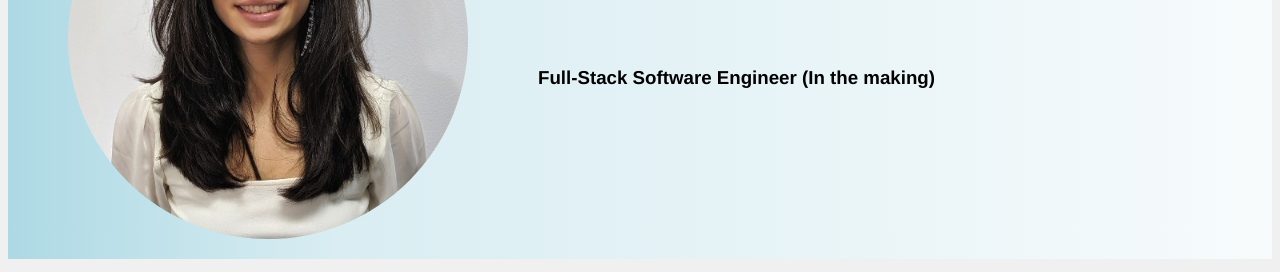
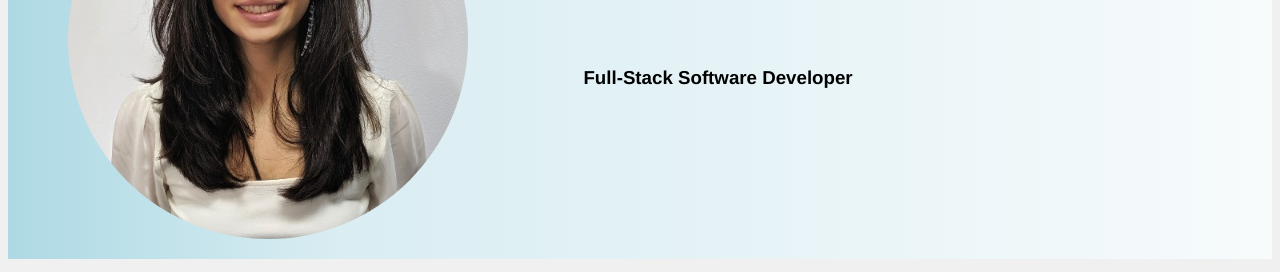
Before and after one commit to Ldeguzman9/Portfolio, a plain HTML site: page index.html in a window 1280 px wide. Shown: the part 281-553 px from the top of the page. Drawn offline with Linux system fonts and the light colour scheme.

Commit message:
Update index.html

```diff
--- a/index.html
+++ b/index.html
@@ -38,7 +38,7 @@
       <div class="title">
         <h1>Lauren de Guzman</h1>
         <br />
-        <h3>Full-Stack Software Engineer (In the making)</h3>
+        <h3>Full-Stack Software Developer</h3>
       </div>
     </section>
     <!--hero/jumbotron end-->
```
